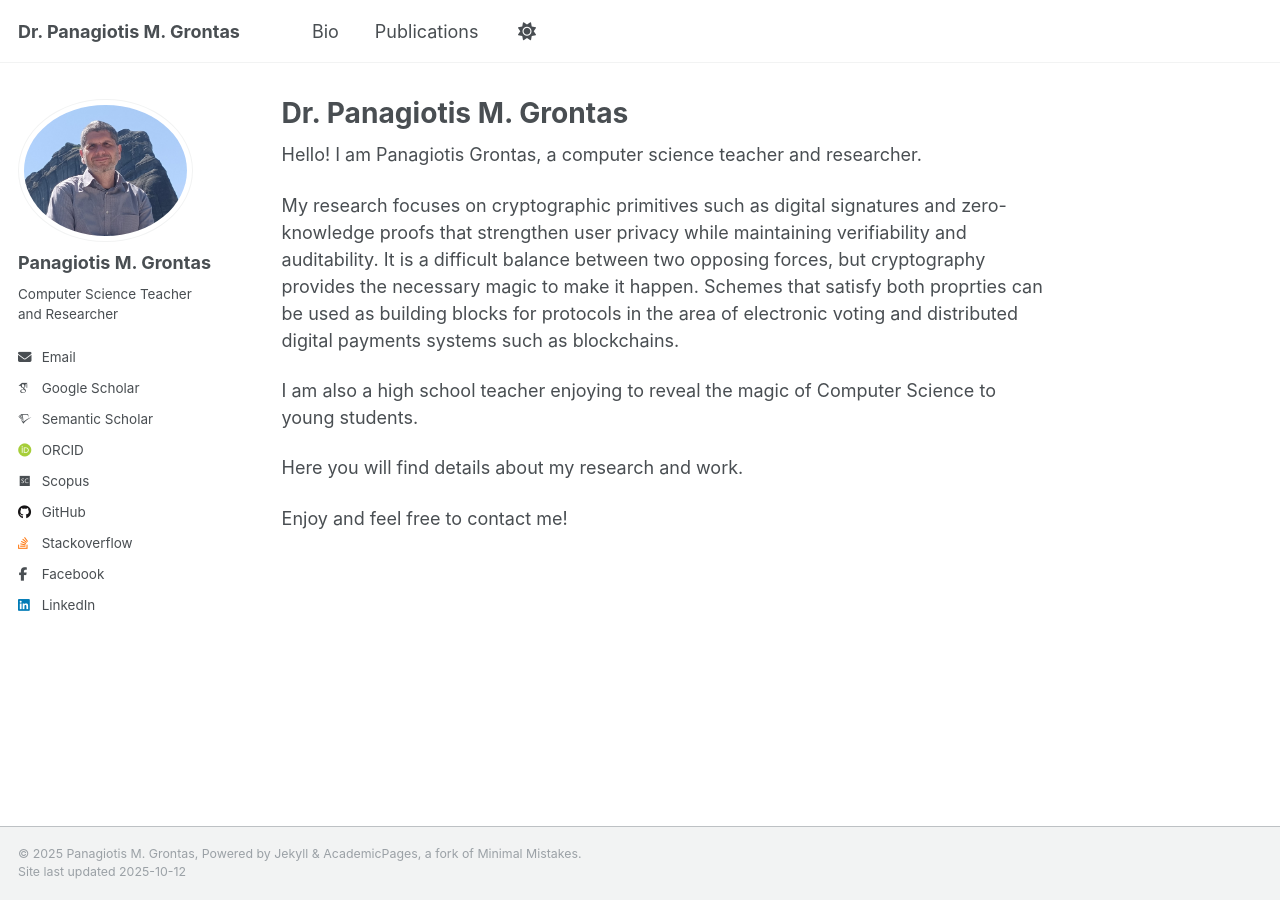
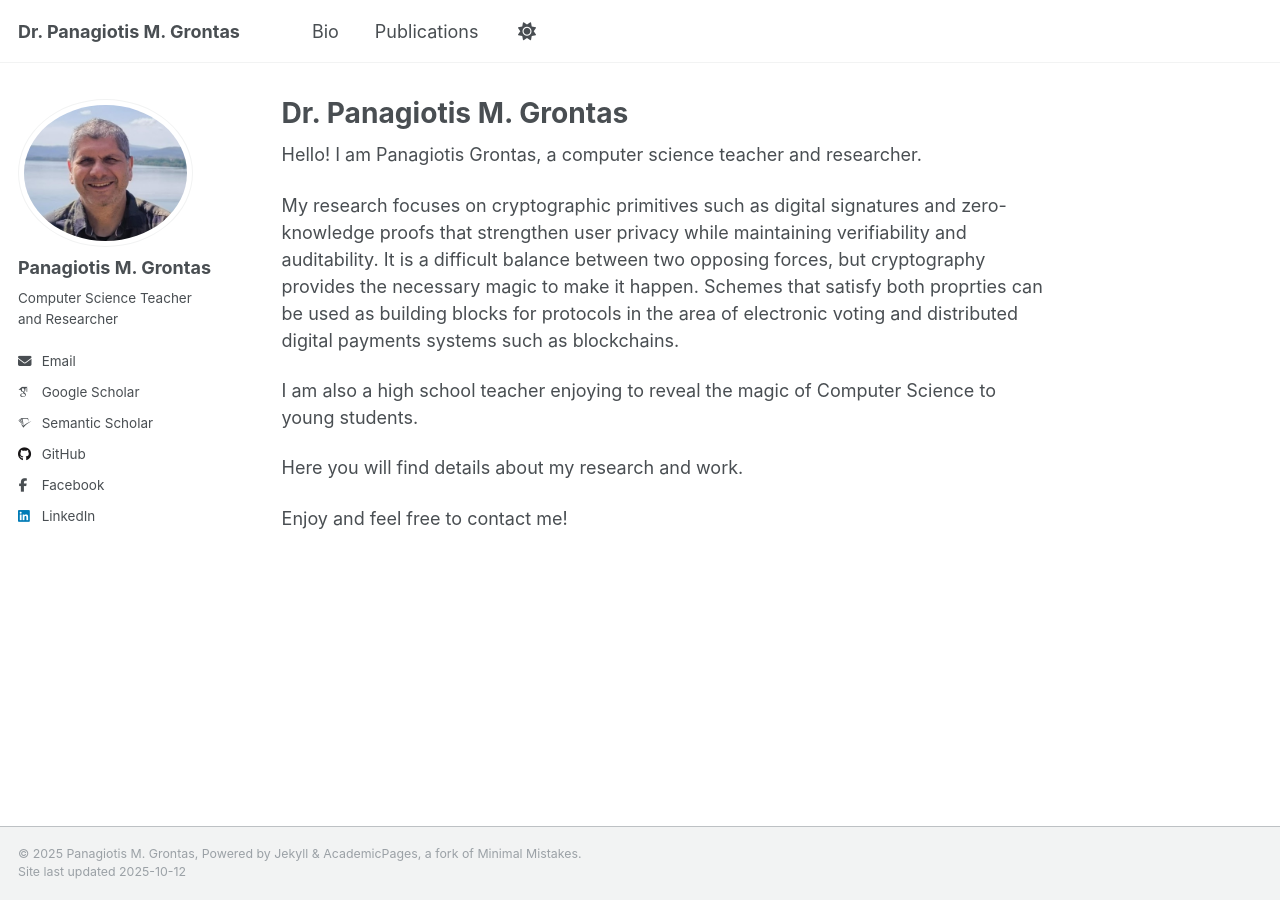
Before and after one commit to pgrontas/pgrontas.github.io, a Jekyll site: the page built from _pages/about.md, in a window 1280 px wide. Built offline with Jekyll 4.4.1, drawn with Linux system fonts in a browser that asks for light colours; some web fonts are replaced; a script that is not in the unit is left out.

```diff
--- a/_config.yml
+++ b/_config.yml
@@ -36,11 +36,11 @@ author:
   arxiv            : # URL - Update with the correct link to your profile
   googlescholar    : "https://scholar.google.gr/citations?user=B2e8TsEAAAAJ"
   impactstory      : # URL
-  orcid            : "https://orcid.org/my-orcid?orcid=0000-0001-7584-0643"
+  orcid            : # "https://orcid.org/my-orcid?orcid=0000-0001-7584-0643"
   semantic         : "https://www.semanticscholar.org/author/Panagiotis-M.-Grontas/20467729"
   pubmed           : # "https://www.ncbi.nlm.nih.gov/pubmed/?term=john+snow"
   researchgate     : # "https://www.researchgate.net/profile/Panagiotis-Grontas-3"
-  scopus           : "https://orcid.org/my-orcid?orcid=0000-0001-7584-0643"
+  # scopus           :  "https://orcid.org/my-orcid?orcid=0000-0001-7584-0643"
 
   # Repositories and software development
   bitbucket        : # Username - Update with your username on the site
@@ -48,7 +48,7 @@ author:
   dribbble         : # Username
   github           : "pgrontas"
   kaggle           : # Username
-  stackoverflow    : "https://stackoverflow.com/users/894620/panagiotis-grontas"
+  stackoverflow    : # "https://stackoverflow.com/users/894620/panagiotis-grontas"
 
   # Social media
   artstation       : # Username
```
Also changed, not shown: images/pg.jpg.
